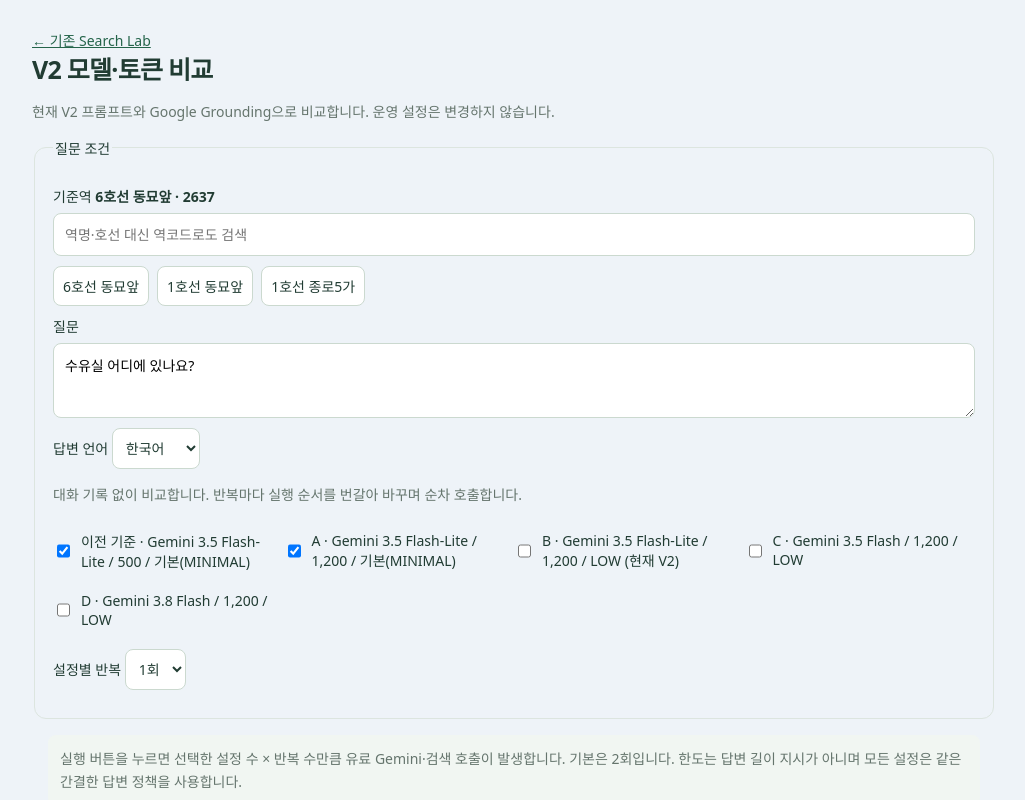
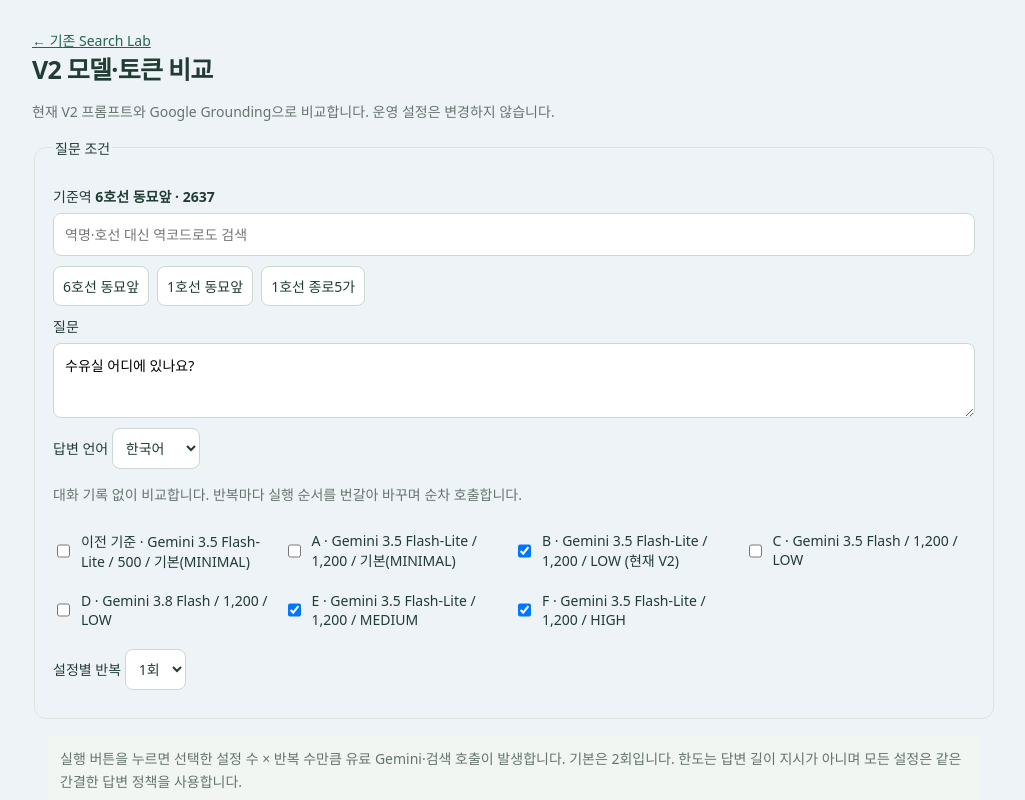
Before and after one commit to kochenkvj-code/subway-ai-guide, a Next.js app: page /search-lab/v2-comparison in a window 1280 px wide. Shown: the top 800 px of the page, without its empty margins (126-1151 px from the left). Built offline with nearby package versions, Linux system fonts and the light colour scheme.

Commit message:
Show selectable Flash-Lite LOW, MEDIUM and HIGH tests by default

```diff
--- a/app/search-lab/v2-comparison/Comparison.jsx
+++ b/app/search-lab/v2-comparison/Comparison.jsx
@@ -1,11 +1,11 @@
 'use client';
 import {useRef,useState} from 'react';
 import {searchStationMaster} from '../../lib/station-master';
-const variants={current:'이전 기준 · Gemini 3.5 Flash-Lite / 500 / 기본(MINIMAL)',a:'A · Gemini 3.5 Flash-Lite / 1,200 / 기본(MINIMAL)',b:'B · Gemini 3.5 Flash-Lite / 1,200 / LOW (현재 V2)',c:'C · Gemini 3.5 Flash / 1,200 / LOW',d:'D · Gemini 3.8 Flash / 1,200 / LOW'};
+const variants={current:'이전 기준 · Gemini 3.5 Flash-Lite / 500 / 기본(MINIMAL)',a:'A · Gemini 3.5 Flash-Lite / 1,200 / 기본(MINIMAL)',b:'B · Gemini 3.5 Flash-Lite / 1,200 / LOW (현재 V2)',c:'C · Gemini 3.5 Flash / 1,200 / LOW',d:'D · Gemini 3.8 Flash / 1,200 / LOW',e:'E · Gemini 3.5 Flash-Lite / 1,200 / MEDIUM',f:'F · Gemini 3.5 Flash-Lite / 1,200 / HIGH'};
 const presets=[['2637','수유실 어디에 있나요?'],['0159','수유실 어디에 있나요?'],['0154','수유실 어디에 있나요?']];
 const fmt=v=>v==null?'미제공':v;const seconds=v=>(v/1000).toFixed(2)+'초';
 export default function Comparison(){
- const [code,setCode]=useState('2637'),[query,setQuery]=useState(''),[question,setQuestion]=useState('수유실 어디에 있나요?'),[lang,setLang]=useState('ko'),[selected,setSelected]=useState(['current','a']),[repeat,setRepeat]=useState(1),[results,setResults]=useState([]),[busy,setBusy]=useState(false),[done,setDone]=useState(0);const controller=useRef(null);
+ const [code,setCode]=useState('2637'),[query,setQuery]=useState(''),[question,setQuestion]=useState('수유실 어디에 있나요?'),[lang,setLang]=useState('ko'),[selected,setSelected]=useState(['b','e','f']),[repeat,setRepeat]=useState(1),[results,setResults]=useState([]),[busy,setBusy]=useState(false),[done,setDone]=useState(0);const controller=useRef(null);
  const station=searchStationMaster().find(s=>s.stationCode===code);const matches=query.trim()?searchStationMaster(query).slice(0,12):[];
  async function run(){if(busy||!selected.length)return;const control=new AbortController();controller.current=control;const choices=[...selected],count=repeat,payload={question,lang,stationCode:code};setResults([]);setDone(0);setBusy(true);
  try{for(let round=0;round<count;round++){const ordered=[...choices.slice(round%choices.length),...choices.slice(0,round%choices.length)];for(const variant of ordered){if(control.signal.aborted)return;const began=performance.now();try{const r=await fetch('/api/search-lab/v2-comparison',{method:'POST',headers:{'Content-Type':'application/json'},body:JSON.stringify({...payload,variant}),signal:control.signal});const d=await r.json();if(!r.ok||!d.ok)throw Error(d.error||'조회 실패');setResults(prev=>[...prev,{...d,variant,round:round+1,browserMs:performance.now()-began,station:payload.stationCode,question:payload.question,lang:payload.lang}]);}catch(e){if(control.signal.aborted)return;setResults(prev=>[...prev,{variant,round:round+1,error:e.message,browserMs:performance.now()-began}]);}setDone(n=>n+1);}}}finally{if(controller.current===control){setBusy(false);controller.current=null;}}}
```
